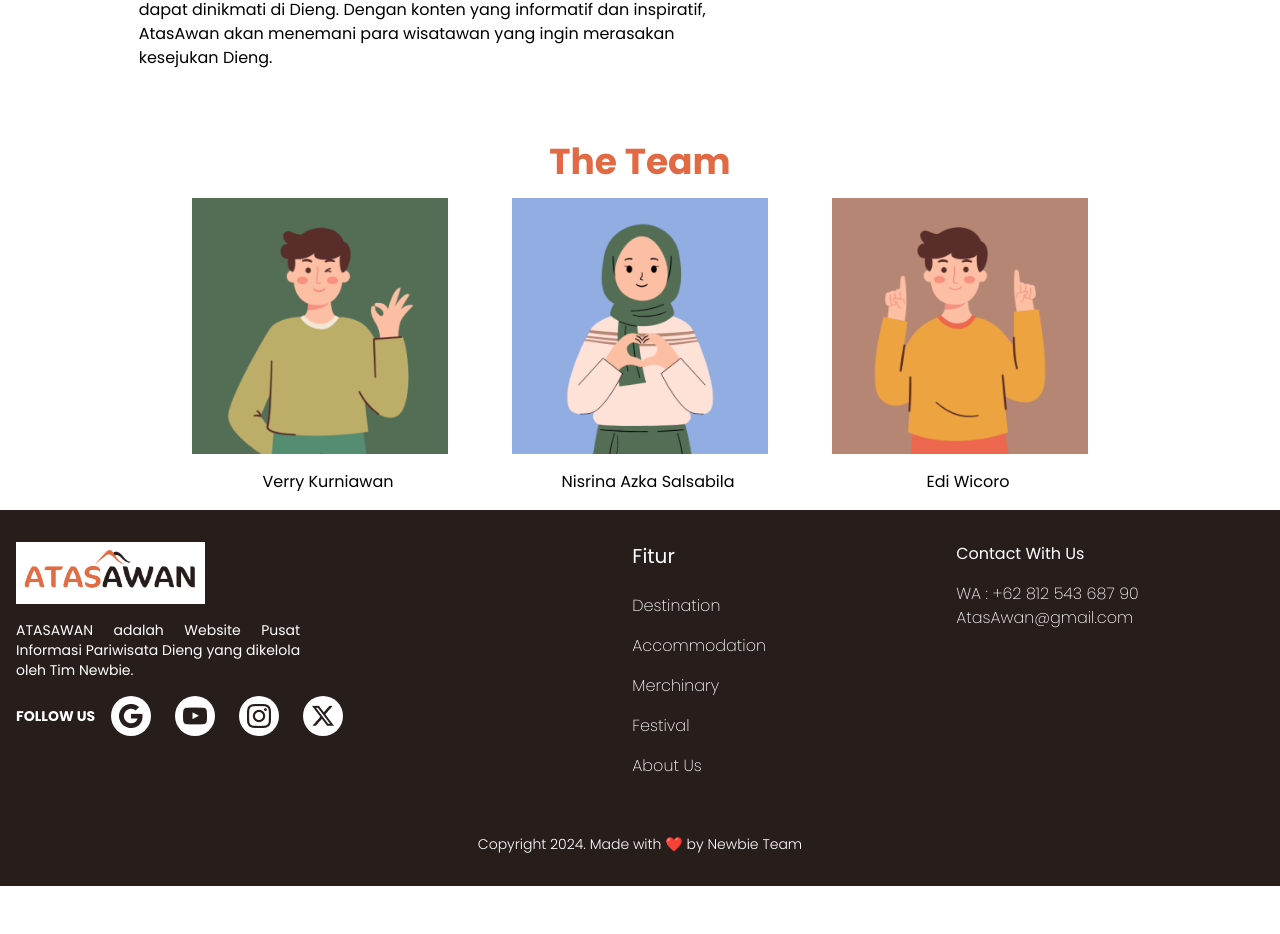
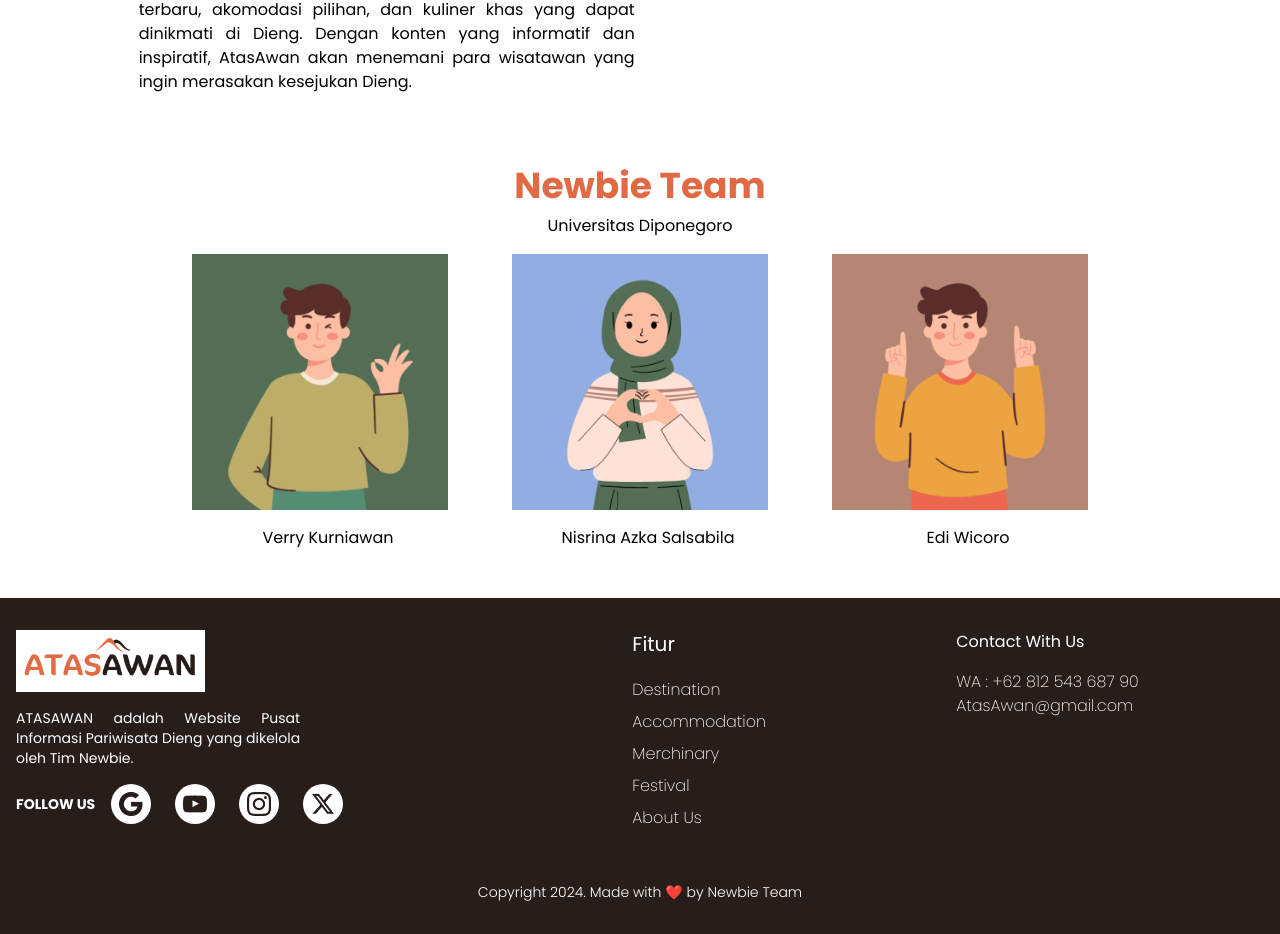
Before and after one commit to princeofverry/dieng-web, a React (Vite) app: page /Aboutus in a window 1280 px wide. Shown: the part 1050-1984 px from the top of the page. Before the commit the page ends 1936 px from the top, so only its background shows below. Built offline with nearby package versions, Linux system fonts and the light colour scheme.

Commit message:
update footer, merch, about us

```diff
--- a/src/components/Footer.jsx
+++ b/src/components/Footer.jsx
@@ -42,11 +42,11 @@ const Footer = () => {
                 <div className="md:w-1/4">
                     <h1 className='text-xl mb-4'>Fitur</h1>
                     <ul className='font-base font-extralight mb-4'>
-                        <Link to="/Destinasi" className="block py-2 ">Destination</Link>
-                        <Link to="/Penginapan" className="block py-2 ">Accommodation</Link>
-                        <Link to="/Merchinary" className="block py-2 ">Merchinary</Link>
-                        <Link to="/Festival" className="block py-2 ">Festival</Link>
-                        <Link to="/Aboutus" className="block py-2 ">About Us</Link>
+                        <Link to="/Destinasi" className="block py-1 ">Destination</Link>
+                        <Link to="/Penginapan" className="block py-1 ">Accommodation</Link>
+                        <Link to="/Merchinary" className="block py-1 ">Merchinary</Link>
+                        <Link to="/Festival" className="block py-1 ">Festival</Link>
+                        <Link to="/Aboutus" className="block py-1 ">About Us</Link>
                     </ul>
                 </div>
                 <div className="md:w-1/4 md:ml-4">
--- a/src/components/whereToFindIt.jsx
+++ b/src/components/whereToFindIt.jsx
@@ -11,18 +11,18 @@ const WhereToFindIt = () => {
                 <div className="bg-[#ECECEC] mx-8 mt-12 flex flex-col md:flex-row rounded overflow-hidden">
                     {/* Image Section */}
                     <div className="md:w-1/3 relative">
-                        <Link to="/Boemi">
                         <div className="absolute top-0 left-0 w-full h-60"></div>
                         <img src={Boemi} alt="Boemi Dieng" className="w-full h-60 object-cover" />
-                        </Link>
                     </div>
 
                     {/* Text Content Section */}
                     <div className="md:w-2/3 md:ml-4 md:pr-4 relative">
-                        <h3 className="text-xl md:text-3xl text-[#E16A44] md:text-left text-center pt-6 font-semibold mb-2">Boemi Dieng</h3>
-                        <p className="text-gray-600 text-justify px-4 md:px-0">Rumah makan dan pusat oleh-oleh khas Dieng Wonosobo termurah dan terlengkap yang menawarkan berbagai souvenir. Boemi Dieng juga memiliki pusat  melayani informasi shuttle bus.</p>
+                        <h3 className="text-xl md:text-3xl text-[#E16A44] md:text-left text-center pt-6 pl-2 font-semibold mb-2">Boemi Dieng</h3>
+                        <p className="text-gray-600 text-justify px-4 md:px-2">Rumah makan dan pusat oleh-oleh khas Dieng Wonosobo termurah dan terlengkap yang menawarkan berbagai souvenir. Boemi Dieng juga memiliki pusat  melayani informasi shuttle bus.</p>
                         <div className="flex md:justify-start justify-center md:items-end items-center mb-4">
+                            <a href="https://maps.app.goo.gl/MTmuAS8cufwuc8W16" target="_blank" rel="noopener noreferrer">
                                 <button className="bg-[#E16A44] rounded-md text-white py-2 px-16 md:mt-8 mt-4">Maps</button>
+                            </a>
                         </div>
                     </div>
                 </div>
@@ -37,16 +37,16 @@ const WhereToFindIt = () => {
                     <h3 className="text-xl md:text-3xl text-[#E16A44] pt-6 font-semibold mb-2 md:text-right text-center">MakNohan</h3>
                     <p className="text-gray-600 md:text-right text-justify px-4 md:px-0">Pusat oleh-oleh makanan khas Dieng Wonosobo yang menyediakan berbagai jenis oleh-oleh, mulai dari makanan, cemilan, baju, souvenir hingga kain khas dengan harga terjangkau dan kualitas terbaik.</p>
                     <div className="flex md:justify-end justify-center md:items-end items-center mb-4">
+                        <a href="https://maps.app.goo.gl/hQcz9wNqfeY1KhVp9" target="_blank" rel="noopener noreferrer">
                             <button className="bg-[#E16A44] text-white rounded-md py-2 px-16 md:mt-8 mt-4">Maps</button>
+                        </a>
                     </div>
                 </div>
 
                 {/* Image Section */}
                 <div className="md:w-1/3 relative order-1 md:order-none">
-                    <Link to="/maknohan">
                     <div className="absolute top-0 left-0 w-full h-60"></div>
                     <img src={maknohan} alt="MakNohan" className="w-full h-60 object-cover" />
-                    </Link>
                 </div>
             </div>
 
--- a/src/page/aboutus.jsx
+++ b/src/page/aboutus.jsx
@@ -31,7 +31,7 @@ const Aboutus = () => {
       <div className="flex flex-col sm:flex-row items-center justify-center mt-10">
         <div className="max-w-full sm:w-1/2 p-8" data-aos="fade-up" data-aos-duration="1000">
           <h2 className="text-3xl md:text-4xl font-semibold text-[#E16A44] mb-4">Our Website</h2>
-          <p className="text-black">
+          <p className="text-black text-justify mr-20">
             AtasAwan adalah platform yang menyediakan informasi terkini seputar destinasi pariwisata Dieng. Website ini menjadi sumber terpercaya bagi wisatawan yang ingin menjelajahi keindahan alam dan kekayaan budaya Dieng. AtasAwan menawarkan panduan lengkap mengenai beragam event terbaru, akomodasi pilihan, dan kuliner khas yang dapat dinikmati di Dieng. Dengan konten yang informatif dan inspiratif, AtasAwan akan menemani para wisatawan yang ingin merasakan kesejukan Dieng.
           </p>
         </div>
@@ -45,7 +45,10 @@ const Aboutus = () => {
 
       <div className="text-center mt-10">
         <h2 className="text-4xl font-bold text-[#E16A44]" data-aos="fade-up" data-aos-duration="1000">
-          The Team
+          Newbie Team
+        </h2>
+        <h2 className="text-base mt-2" data-aos="fade-up" data-aos-duration="1000">
+          Universitas Diponegoro
         </h2>
       </div>
 
@@ -56,7 +59,7 @@ const Aboutus = () => {
         <div className="card card-compact bg-base-100 w-full sm:w-64" data-aos="zoom-in" data-aos-duration="1500">
           <div className="card-body flex flex-col items-left">
             <figure><img src={verry} alt="Telaga Menjer" /></figure>
-            <div className="card-title mt-4 ml-4 text-center">
+            <div className="card-title mt-4 ml-4 mb-8 text-center">
               <p>Verry Kurniawan</p>
             </div>
 
@@ -69,7 +72,7 @@ const Aboutus = () => {
             <figure><img src={caca} alt="Kawah Sikidang" /></figure>
 
           </div>
-          <div className="card-title mt-4 ml-4 text-center">
+          <div className="card-title mt-4 ml-4 mb-8 text-center">
             <p>Nisrina Azka Salsabila</p>
           </div>
         </div>
@@ -78,7 +81,7 @@ const Aboutus = () => {
         <div className="card card-compact bg-base-100 w-full sm:w-64" data-aos="zoom-in" data-aos-duration="1500">
           <div className="card-body flex flex-col items-left">
             <figure><img src={edi} alt="Candi Arjuna" /></figure>
-            <div className="card-title mt-4 ml-4 text-center">
+            <div className="card-title mt-4 ml-4 mb-8 text-center">
               <p>Edi Wicoro</p>
             </div>
           </div>
--- a/src/page/merchinary.jsx
+++ b/src/page/merchinary.jsx
@@ -16,7 +16,7 @@ const Merchinary = () => {
         <div className="absolute top-0 left-0 w-full h-full bg-black opacity-50"></div>
 
         <div className="absolute top-1/2 left-1/2 transform -translate-x-1/2 -translate-y-1/2 text-center">
-          <h1 className='sm:text-7xl text-4xl text-center text-white font-bold' data-aos="zoom-in" data-aos-anchor-placement="bottom-bottom" data-aos-duration="700">
+          <h1 className='sm:text-8xl text-4xl text-center text-white font-bold' data-aos="zoom-in" data-aos-anchor-placement="bottom-bottom" data-aos-duration="700">
             Taste of Dieng
           </h1>
         </div>
```
Also changed, not shown: 1 other file (tests, documents, lock files or other folders). Lines whose indentation alone changed are shown as unchanged.
